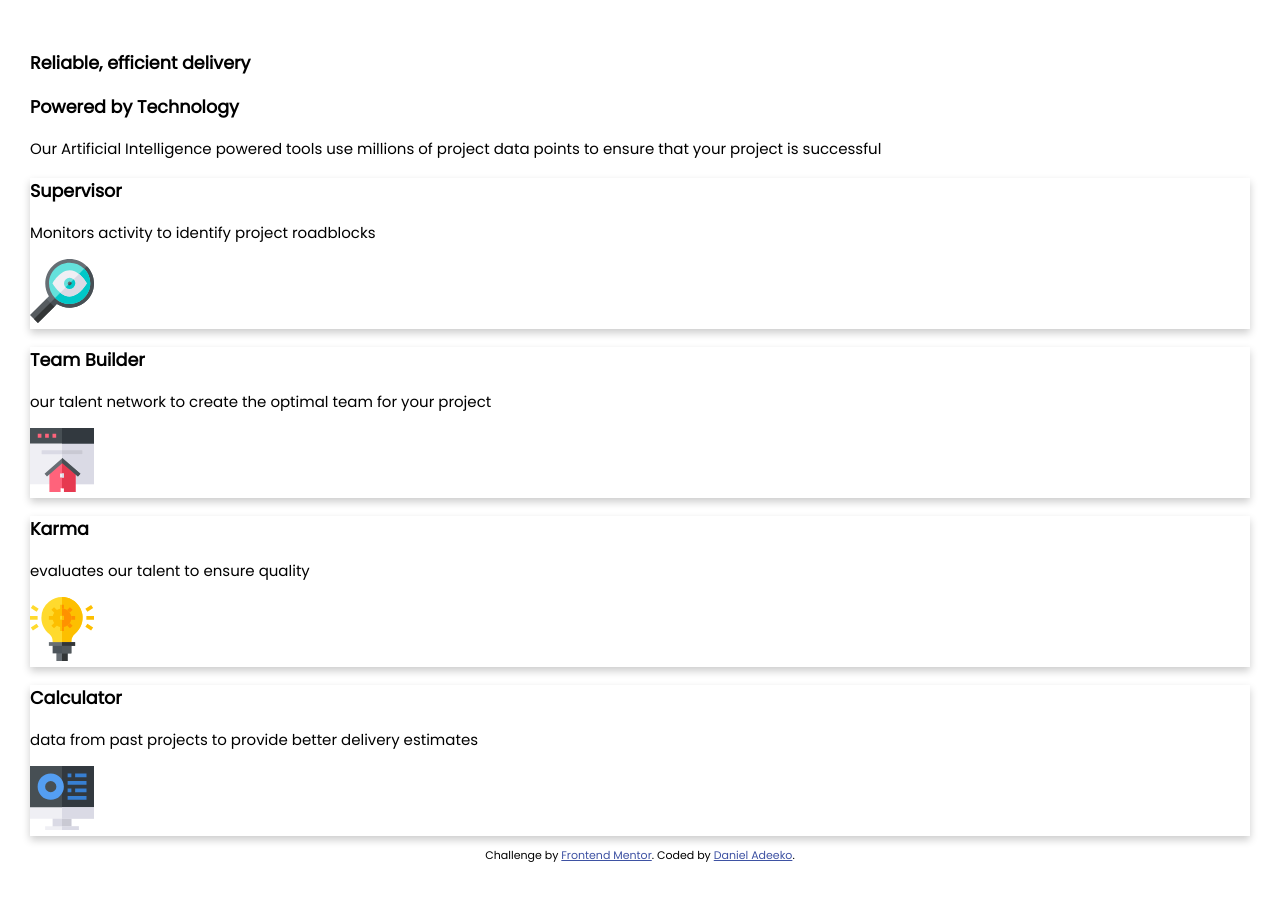
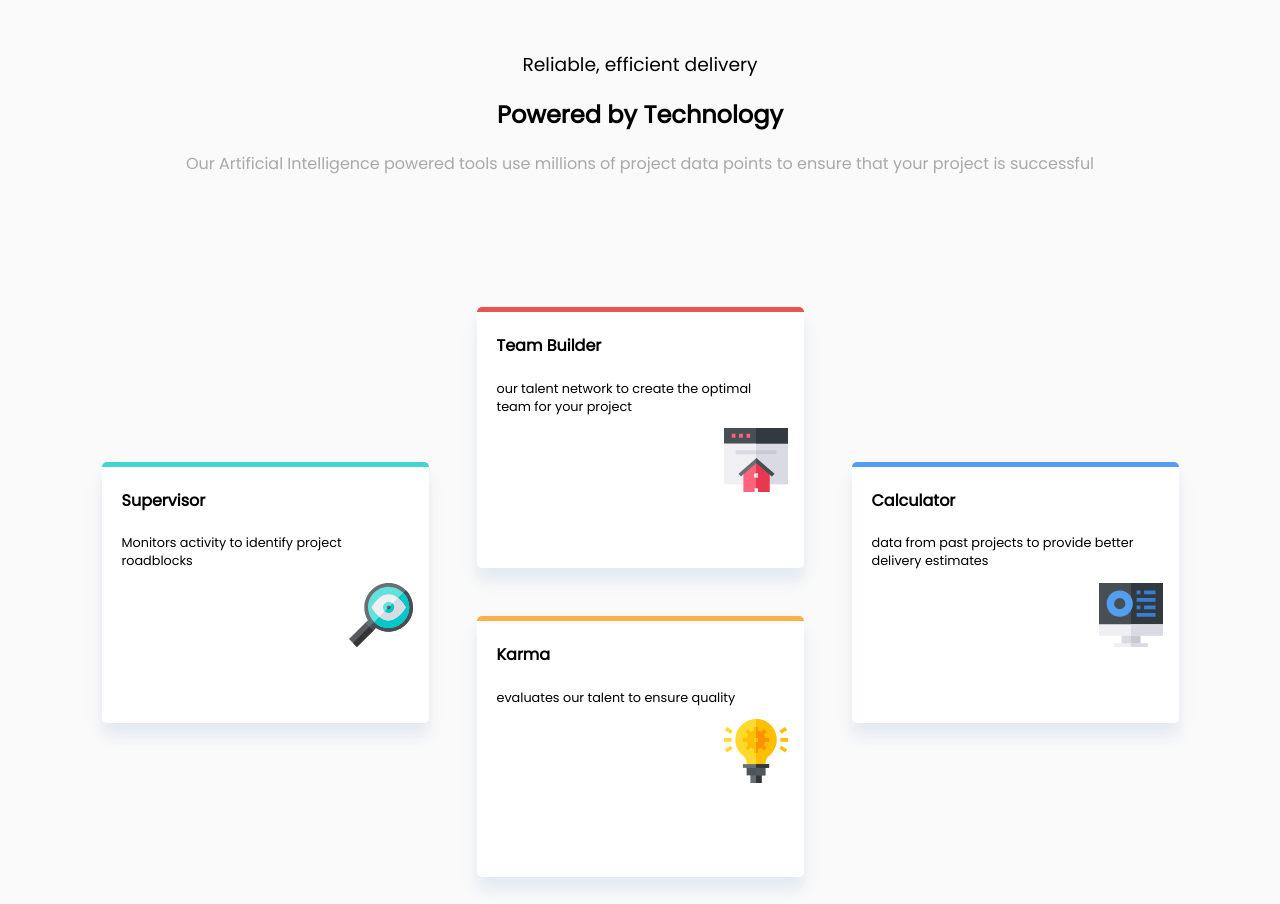
Before and after one commit to adeekodaniel/four-card-feature-page, a plain HTML site: page index.html in a window 1280 px wide. Shown: the top 904 px of the page. Drawn offline with Linux system fonts and the light colour scheme.

Commit message:
Add existing file

```diff
--- a/index.html
+++ b/index.html
@@ -10,40 +10,41 @@
 
 </head>
 <body>
+  <div class="container">
+    <header class="title-box">
+      <h3 id="header-heading">Reliable, efficient delivery</h3>
+      <h3 id="next-heading">Powered by Technology</h3>
+      <p id="para">Our Artificial Intelligence powered tools use millions of project data points
+    to ensure that your project is successful</p>
+    </header>
 
-  <h3>Reliable, efficient delivery</h3>
-  <h3><strong>Powered by Technology</strong></h3>
-
-  <p>Our Artificial Intelligence powered tools use millions of project data points
-  to ensure that your project is successful</p>
-
-  <div class="card">
-    <h3>Supervisor</h3>
+    <section class="main container">
+      <div class="card supervisor">
+        <h4>Supervisor</h4>
         <p>Monitors activity to identify project roadblocks</p>
         <img src="images/icon-supervisor.svg" alt="supervisor icon">
       </div>
 
-
-  <div class="card">
-    <h3>Team Builder</h3>
+      <div class="middle">
+        <div class="card team">
+        <h4>Team Builder</h4>
         <p>our talent network to create the optimal team for your project</p>
         <img src="images/icon-team-builder.svg" alt="team builder icon">
         </div>
 
-
-  <div class="card">
-    <h3>Karma</h3>
+        <div class="card karma">
+        <h4>Karma</h4>
         <p>evaluates our talent to ensure quality</p>
         <img src="images/icon-karma.svg" alt="karma icon">
         </div>
+      </div>
 
-
-  <div class="card">
-    <h3>Calculator</h3>
+      <div class="card calculator">
+        <h4>Calculator</h4>
         <p>data from past projects to provide better delivery estimates</p>
         <img src="images/icon-calculator.svg" alt="calculator icon">
       </div>
-
+    </section>
 
     <footer>
         <p class="attribution">
@@ -51,5 +52,6 @@
           Coded by <a href="#">Daniel Adeeko</a>.
         </p>
       </footer>
+  </div>
 </body>
 </html>
--- a/style.css
+++ b/style.css
@@ -3,22 +3,80 @@
     .attribution a { color: hsl(228, 45%, 44%); }
 
 body {
-    margin: 50px 30px;
-    padding: 0;
-    font-size: 15px;
+    font-size: 1rem;
     font-family: 'Poppins', sans-serif;
+    background-color: #fafafa;
+    box-sizing: border-box;
 }
-h3, p {
+.container {
+  min-height: 100vh;
+  max-width: 1440px;
+  margin: auto;
+}
+.title-box {
+  text-align: center;
+  margin-top: 50px;
+  padding-left: 3rem;
+  padding-right: 3rem;
+}
+#header-heading {
+  font-weight: 200;
+  margin: 0;
+}
+#next-heading {
+  line-height: 1;
+  font-size: 1.5rem;
+}
+#para {
+  color: darkgray;
+  text-align: center;
+}
 
-    /*font-size: 11px;*/
+.main {
+  display: flex;
+  flex-direction: row;
+  justify-content: center;
+  align-items: center;
+  max-width: 1142px;
+
+}
+.middle {
+  display: flex;
+  flex-direction: column;
 }
 .card {
-    /* Add shadows to create the "card" effect */
-    box-shadow: 0 4px 8px 0 rgba(0,0,0,0.2);
-    transition: 0.3s;
-  }
-
-  /* On mouse-over, add a deeper shadow */
-  .card:hover {
-    box-shadow: 0 8px 16px 0  hsl(228, 45%, 44%);
-  }
+  background-color: #fff;
+  max-width: 311px;
+  margin: 1.5rem;
+  border-radius: 5px;
+  box-shadow: 0 13px 15px 0 rgba(216,226,236,.7);
+  position: relative;
+  overflow: hidden;
+  padding-right: 1rem;
+  padding-bottom: 1rem;
+  height: 30vh;
+}
+.supervisor {
+  border-top: 5px solid hsl(180, 62%, 55%);
+}
+.team {
+  border-top: 5px solid hsl(0, 78%, 62%);
+}
+.karma {
+  border-top: 5px solid hsl(34, 97%, 64%);
+}
+.calculator {
+  border-top: 5px solid hsl(212, 86%, 64%);
+}
+.card h4 {
+  padding-left: 20px;
+}
+.card p {
+  padding-left: 20px;
+  font-weight: lighter;
+  font-size: 0.8rem;
+}
+.card img {
+  display: block;
+  float: right;
+}
```
Lines whose indentation alone changed are shown as unchanged.
